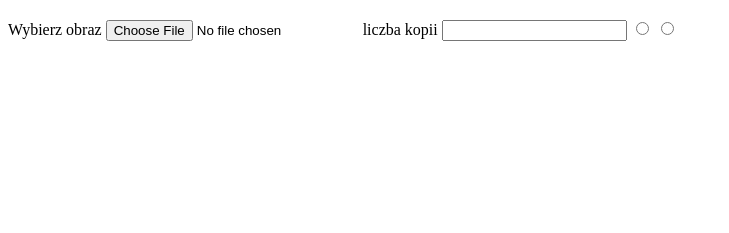
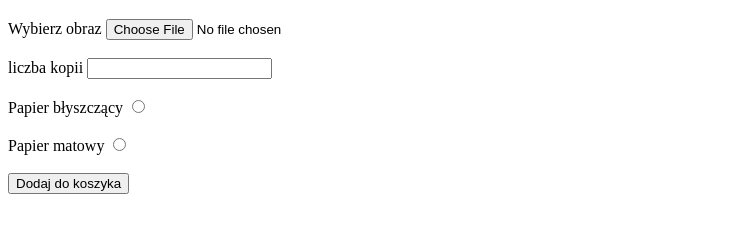
Before and after one commit to SzymonK234/Formularze2, a plain HTML site: page 5.html in a window 1280 px wide. Shown: the part 61-294 px from the top of the page, without its empty margins (0-729 px from the left). Drawn offline with Linux system fonts and the light colour scheme.

Commit message:
Update 5.html

```diff
--- a/5.html
+++ b/5.html
@@ -9,23 +9,14 @@
     <h1>Zamówienie</h1>
     <form>
         <label for="1">Wybierz obraz</label>
-        <input type="file" name="" id="2">
+        <input type="file" name="" id="2"><br><br>
         <label for="2">liczba kopii</label>
-        <input type="text" name="" id="2">
-        <label><input type="radio" name="" id=""></label>
-        <label><input type="radio" name="" id=""></label>
-
-
-
-
-
-
-
+        <input type="text" name="" id="2"><br><br>
+        <label for="3">Papier błyszczący</label>
+        <input type="radio" name="1" id="3"><br><br>
+        <label for="4">Papier matowy</label>
+        <input type="radio" name="1" id="4"><br><br>
+        <input type="submit" name="" value="Dodaj do koszyka" id="">
     </form>
-
-
-
-
-
 </body>
 </html>
```
